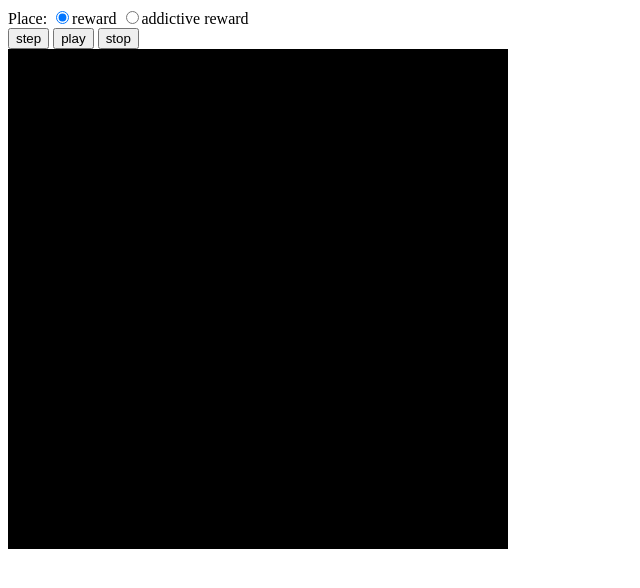
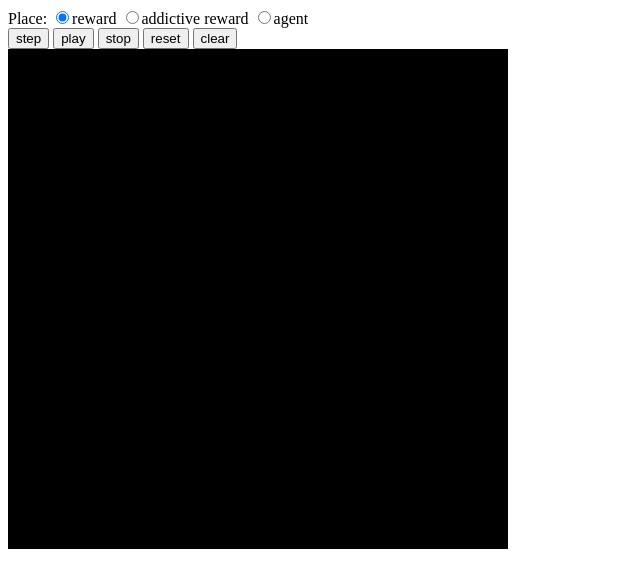
Before and after one commit to elplatt/CorruptedLearning, a plain HTML site: page index.html in a window 1280 px wide. Shown: the whole page, without its empty margins (0-640 px from the left). Drawn offline with Linux system fonts and the light colour scheme.

Commit message:
Add clear and reset.

```diff
--- a/index.html
+++ b/index.html
@@ -9,12 +9,15 @@
             Place:
             <input type="radio" name="mode" value="reward" checked="checked">reward</input>
             <input type="radio" name="mode" value="addictive">addictive reward</input>
+            <input type="radio" name="mode" value="agent">agent</input>
         </form>
     </div>
     <div>
         <button onclick="sim.update();">step</button>
         <button onclick="sim.play(true);">play</button>
         <button onclick="sim.stop();">stop</button>
+        <button onclick="sim.reset();">reset</button>
+        <button onclick="sim.clear();">clear</button>
     </div>
     <svg width="500" height="500" style="background:black;">
     </svg>
--- a/script.js
+++ b/script.js
@@ -117,9 +117,9 @@ var HexSimulation = function (rows, cols) {
     this.rows = rows;
     this.cols = cols;
     this.space = new HexStateSpace(rows, cols);
-    this.draw();
     this.agent = new Agent();
     this.currentState = null;
+    this.draw();
 };
 HexSimulation.prototype = {
     config: {
@@ -143,6 +143,26 @@ HexSimulation.prototype = {
         } else {
             state.override = 0.0;
         }
+        this.draw();
+    },
+    onAgent: function (d) {
+        this.currentState = this.space.getState(d.row, d.col);
+        this.draw();
+    },
+    reset: function () {
+        for (var ri = 0; ri < this.space.rows; ri++) {
+            for (var ci = 0; ci < this.space.cols; ci++) {
+                this.space.getState(ri, ci).estimate = 0.0;
+            }
+        }
+        this.playing = false;
+        this.draw();
+    },
+    clear: function () {
+        this.currentState = null;
+        this.agent = new Agent();
+        this.space = new HexStateSpace(this.rows, this.cols);
+        this.playing = false;
         this.draw();
     },
     update: function () {
@@ -186,7 +206,7 @@ HexSimulation.prototype = {
         var yoff = this.config.cellSize * 0.5;
         var data = this.space.getData();
         var fillScale = d3.scale.linear()
-            .domain([0, 1.0]).range(["#000", "#00ff00"]);
+            .domain([0, 1.0, 2.0]).range(["#000", "#00ff00", "#0000ff"]);
         // Draw states
         var sel = container.selectAll(".state").data(data, function (d) { return d.key; });
         sel.exit().remove();
@@ -201,8 +221,10 @@ HexSimulation.prototype = {
             .on("click", function (d, i) {
                 if (document.getElementById("place").mode.value == "reward") {
                     that.onReward(d);
+                } else if (document.getElementById("place").mode.value == "addictive") {
+                    that.onAddictive(d);
                 } else {
-                    that.onAddictive(d);
+                    that.onAgent(d);
                 }
             });
         cell.append("circle")
@@ -258,4 +280,4 @@ HexSimulation.prototype = {
     }
 };
 
-var sim = new HexSimulation(8, 8);
+var sim = new HexSimulation(6, 6);
```
